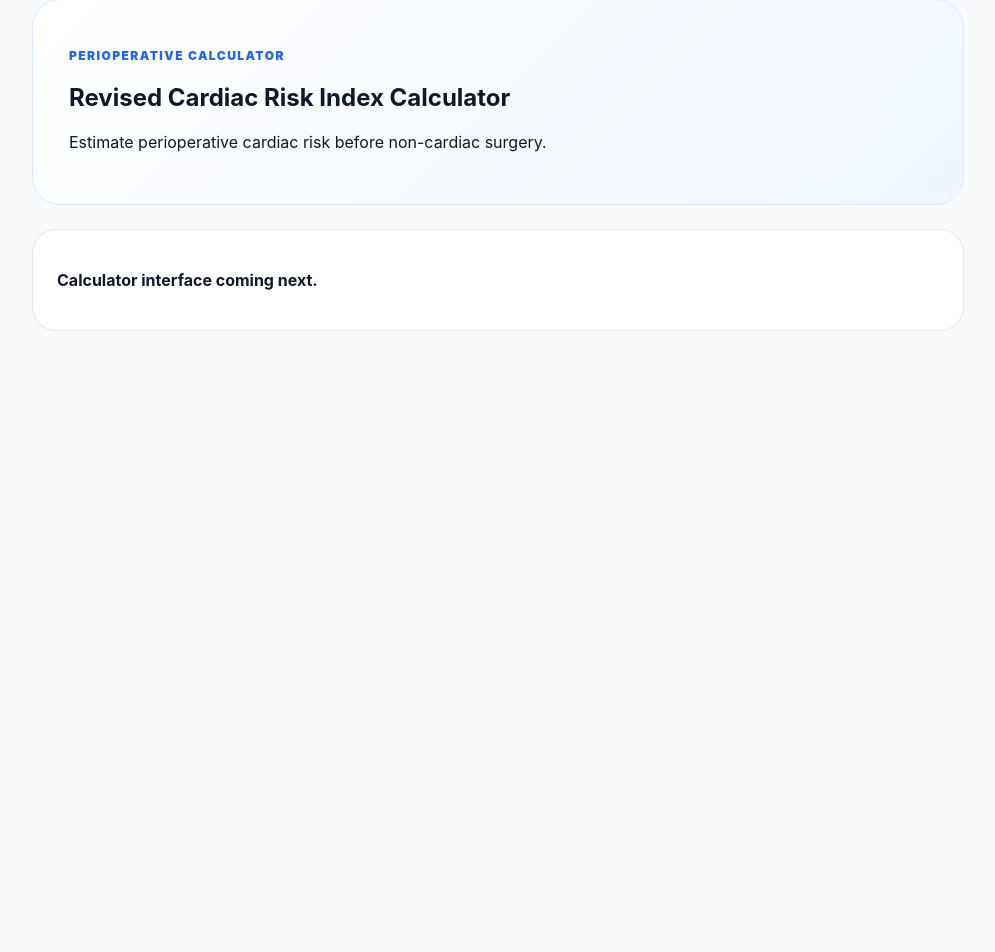
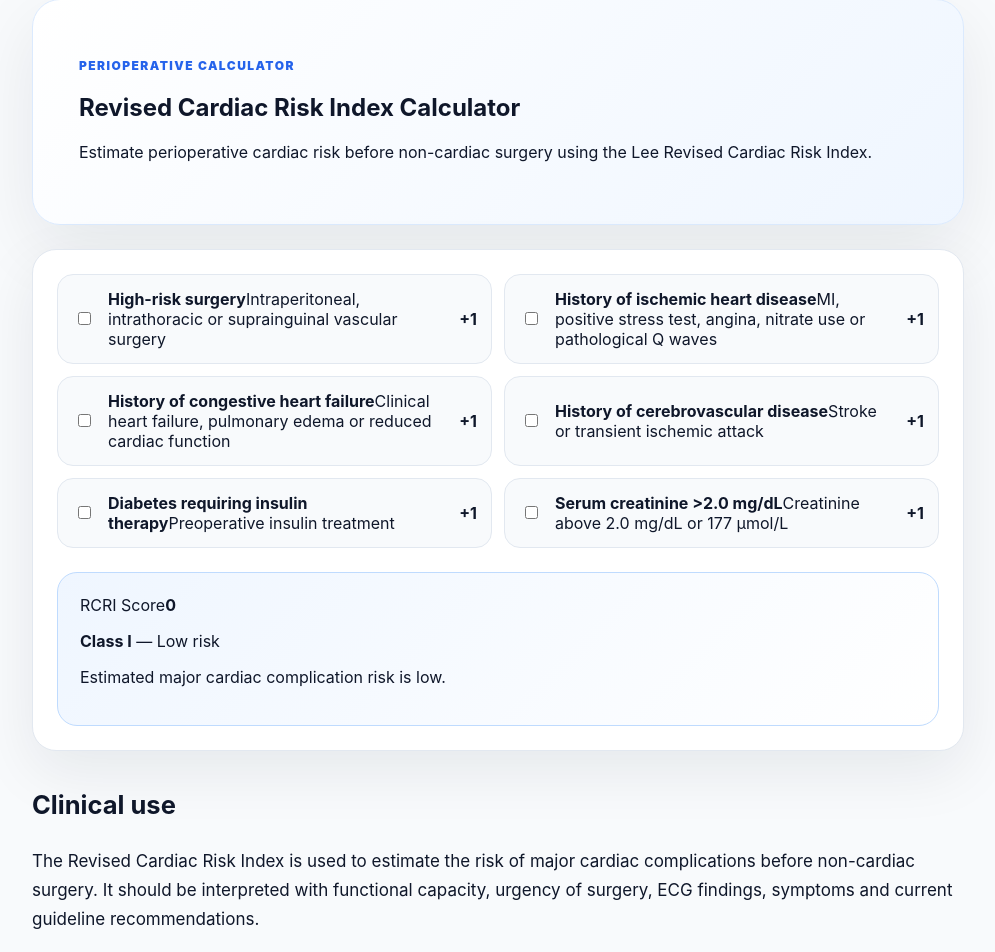
Before and after one commit to brsbyrm/meddoq, a Next.js app: page /calculators/revised-cardiac-risk-index in a window 1280 px wide. Shown: the part 77-1029 px from the top of the page, without its empty margins (142-1137 px from the left). Before the commit the page ends 800 px from the top, so only its background shows below. Built offline with nearby package versions, Linux system fonts and the light colour scheme.

Commit message:
Make RCRI calculator functional

```diff
--- a/app/calculators/revised-cardiac-risk-index/page.js
+++ b/app/calculators/revised-cardiac-risk-index/page.js
@@ -1,26 +1,164 @@
-export const metadata = {
-  title: "Revised Cardiac Risk Index Calculator | RCRI | Meddoq",
-  description:
-    "Revised Cardiac Risk Index calculator for estimating perioperative cardiac risk before non-cardiac surgery.",
-  alternates: {
-    canonical: "https://meddoq.com/calculators/revised-cardiac-risk-index",
-  },
-};
+"use client";
+
+import { useMemo, useState } from "react";
+
+const factors = [
+  { id: "highRiskSurgery", label: "High-risk surgery", detail: "Intraperitoneal, intrathoracic or suprainguinal vascular surgery" },
+  { id: "ischemicHeartDisease", label: "History of ischemic heart disease", detail: "MI, positive stress test, angina, nitrate use or pathological Q waves" },
+  { id: "heartFailure", label: "History of congestive heart failure", detail: "Clinical heart failure, pulmonary edema or reduced cardiac function" },
+  { id: "cerebrovascularDisease", label: "History of cerebrovascular disease", detail: "Stroke or transient ischemic attack" },
+  { id: "insulinDiabetes", label: "Diabetes requiring insulin therapy", detail: "Preoperative insulin treatment" },
+  { id: "creatinine", label: "Serum creatinine >2.0 mg/dL", detail: "Creatinine above 2.0 mg/dL or 177 µmol/L" },
+];
+
+function riskText(score) {
+  if (score === 0) return { group: "Class I", risk: "Low risk", note: "Estimated major cardiac complication risk is low." };
+  if (score === 1) return { group: "Class II", risk: "Intermediate risk", note: "Estimated cardiac risk is increased; optimize clinical factors." };
+  if (score === 2) return { group: "Class III", risk: "Elevated risk", note: "Consider perioperative cardiac risk review and optimization." };
+  return { group: "Class IV", risk: "High risk", note: "High perioperative cardiac risk; consider specialist assessment and optimization." };
+}
 
 export default function Page() {
+  const [selected, setSelected] = useState({});
+
+  const score = useMemo(
+    () => factors.reduce((sum, f) => sum + (selected[f.id] ? 1 : 0), 0),
+    [selected]
+  );
+
+  const result = riskText(score);
+
   return (
-    <main style={{ maxWidth: 980, margin: "0 auto", padding: 24, fontFamily: "Inter, system-ui, sans-serif", color: "#0f172a" }}>
-      <a href="/" style={{ color: "#2563eb", fontWeight: 800, textDecoration: "none" }}>← Back to Meddoq</a>
+    <main style={styles.main}>
+      <a href="/" style={styles.back}>← Back to Meddoq</a>
 
-      <section style={{ marginTop: 32, background: "linear-gradient(135deg,#ffffff,#eff6ff)", border: "1px solid #dbeafe", borderRadius: 28, padding: 36 }}>
-        <p style={{ color: "#2563eb", fontWeight: 900, textTransform: "uppercase", letterSpacing: "0.12em", fontSize: 12 }}>Perioperative Calculator</p>
+      <section style={styles.hero}>
+        <p style={styles.kicker}>Perioperative Calculator</p>
         <h1>Revised Cardiac Risk Index Calculator</h1>
-        <p>Estimate perioperative cardiac risk before non-cardiac surgery.</p>
+        <p>
+          Estimate perioperative cardiac risk before non-cardiac surgery using the Lee Revised Cardiac Risk Index.
+        </p>
       </section>
 
-      <section style={{ marginTop: 24, background: "#fff", border: "1px solid #e2e8f0", borderRadius: 24, padding: 24 }}>
-        <p><strong>Calculator interface coming next.</strong></p>
+      <section style={styles.card}>
+        <div style={styles.grid}>
+          {factors.map((factor) => (
+            <label key={factor.id} style={styles.factor}>
+              <input
+                type="checkbox"
+                checked={!!selected[factor.id]}
+                onChange={(e) =>
+                  setSelected((prev) => ({ ...prev, [factor.id]: e.target.checked }))
+                }
+              />
+              <div>
+                <strong>{factor.label}</strong>
+                <span>{factor.detail}</span>
+              </div>
+              <b>+1</b>
+            </label>
+          ))}
+        </div>
+
+        <div style={styles.result}>
+          <span>RCRI Score</span>
+          <strong>{score}</strong>
+          <p><b>{result.group}</b> — {result.risk}</p>
+          <p>{result.note}</p>
+        </div>
+      </section>
+
+      <section style={styles.content}>
+        <h2>Clinical use</h2>
+        <p>
+          The Revised Cardiac Risk Index is used to estimate the risk of major cardiac complications
+          before non-cardiac surgery. It should be interpreted with functional capacity, urgency of
+          surgery, ECG findings, symptoms and current guideline recommendations.
+        </p>
+
+        <h2>Risk factors</h2>
+        <p>
+          The score assigns one point each for high-risk surgery, ischemic heart disease, heart failure,
+          cerebrovascular disease, insulin-treated diabetes and creatinine greater than 2.0 mg/dL.
+        </p>
+
+        <h2>Limitations</h2>
+        <p>
+          RCRI does not replace clinical judgment. It may underestimate risk in some vascular surgery
+          patients and should be combined with patient-specific assessment.
+        </p>
+
+        <h2>References</h2>
+        <p>
+          Lee TH et al. Circulation. 1999. ACC/AHA guideline framework for perioperative cardiovascular evaluation.
+        </p>
       </section>
     </main>
   );
 }
+
+const styles = {
+  main: {
+    maxWidth: 980,
+    margin: "0 auto",
+    padding: 24,
+    fontFamily: 'Inter, ui-sans-serif, system-ui, -apple-system, BlinkMacSystemFont, "Segoe UI", sans-serif',
+    color: "#0f172a",
+  },
+  back: {
+    color: "#2563eb",
+    fontWeight: 800,
+    textDecoration: "none",
+  },
+  hero: {
+    marginTop: 32,
+    background: "linear-gradient(135deg,#ffffff,#eff6ff)",
+    border: "1px solid #dbeafe",
+    borderRadius: 28,
+    padding: "clamp(26px,5vw,46px)",
+    boxShadow: "0 24px 70px rgba(15,23,42,0.08)",
+  },
+  kicker: {
+    color: "#2563eb",
+    fontWeight: 900,
+    textTransform: "uppercase",
+    letterSpacing: "0.12em",
+    fontSize: 12,
+  },
+  card: {
+    marginTop: 24,
+    background: "#ffffff",
+    border: "1px solid #e2e8f0",
+    borderRadius: 24,
+    padding: 24,
+    boxShadow: "0 20px 60px rgba(15,23,42,0.08)",
+  },
+  grid: {
+    display: "grid",
+    gridTemplateColumns: "repeat(auto-fit, minmax(min(100%, 320px), 1fr))",
+    gap: 12,
+  },
+  factor: {
+    display: "grid",
+    gridTemplateColumns: "24px 1fr auto",
+    gap: 12,
+    alignItems: "center",
+    background: "#f8fafc",
+    border: "1px solid #e2e8f0",
+    borderRadius: 16,
+    padding: 14,
+    cursor: "pointer",
+  },
+  result: {
+    marginTop: 24,
+    background: "linear-gradient(135deg,#eff6ff,#ffffff)",
+    border: "1px solid #bfdbfe",
+    borderRadius: 20,
+    padding: 22,
+  },
+  content: {
+    marginTop: 32,
+    lineHeight: 1.7,
+    fontSize: 17,
+  },
+};
```
